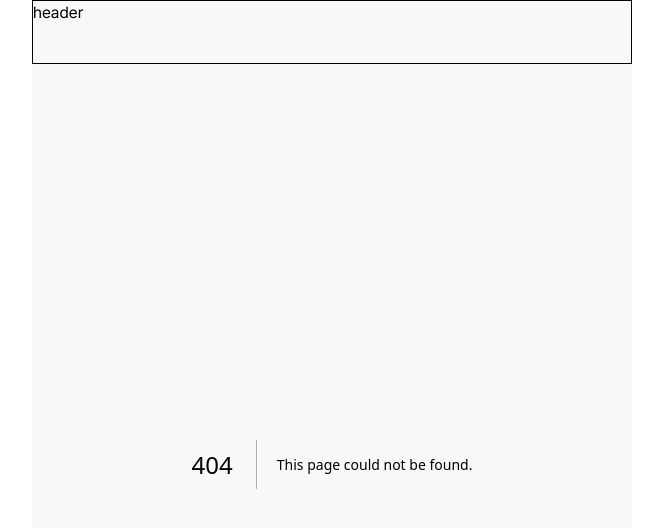
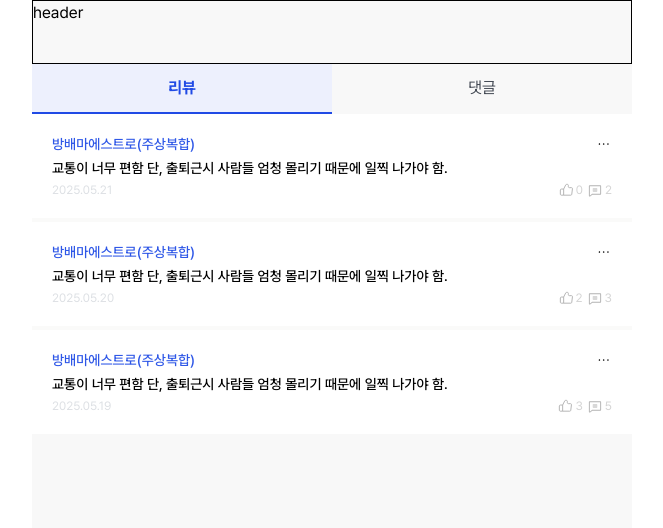
Before and after one commit to FC-DEV3-Final-Project/zoop-frontend, a Next.js app: page /mypage/1/mycomments in a window 1280 px wide. Before the commit this address had no page. Shown: the top 528 px of the page, without its empty margins (308-971 px from the left). Built offline with nearby package versions, Linux system fonts and the light colour scheme.

Commit message:
design: 내가쓴글 페이지 퍼블리싱

```diff
--- /dev/null
+++ b/src/app/mypage/[id]/mycomments/page.tsx
@@ -0,0 +1,84 @@
+"use client";
+
+import { useState } from "react";
+import { Tab } from "@/components/Tab";
+import { MyReviewItem } from "@/components/common/MyReviewItem";
+import { MyCommentItem } from "@/components/common/MyCommentItem";
+
+const tabOptions = [
+  { label: "리뷰", value: "review" },
+  { label: "댓글", value: "comment" },
+];
+
+// 임시 데이터
+const reviewData = [
+  {
+    title: "방배마에스트로(주상복합)",
+    content: "교통이 너무 편함 단, 출퇴근시 사람들 엄청 몰리기 때문에 일찍 나가야 함.",
+    date: "2025.05.21",
+    likes: 0,
+    comments: 2,
+  },
+  {
+    title: "방배마에스트로(주상복합)",
+    content: "교통이 너무 편함 단, 출퇴근시 사람들 엄청 몰리기 때문에 일찍 나가야 함.",
+    date: "2025.05.20",
+    likes: 2,
+    comments: 3,
+  },
+  {
+    title: "방배마에스트로(주상복합)",
+    content: "교통이 너무 편함 단, 출퇴근시 사람들 엄청 몰리기 때문에 일찍 나가야 함.",
+    date: "2025.05.19",
+    likes: 3,
+    comments: 5,
+  },
+];
+
+// 임시 데이터 추가
+const commentData = [
+  {
+    title: "방배마에스트로(주상복합)",
+    review: "교통이 너무 편함 단, 출퇴근시 사람들 엄청 몰리기 때문에 일찍 나가야 함.",
+    reply: "맞아요 교통이 정말 편해요",
+    date: "2025.05.20",
+    likes: 3,
+  },
+  // ... 더 많은 댓글 데이터
+];
+
+export default function MyCommentsPage() {
+  const [selectedTab, setSelectedTab] = useState("review");
+
+  return (
+    <div className="flex w-full flex-col items-start">
+      {/* 탭 영역 */}
+      <Tab tabOptions={tabOptions} selected={selectedTab} onChange={setSelectedTab} />
+
+      {/* 리스트 영역 */}
+      <div className="flex w-full flex-col gap-1 bg-stone-50">
+        {selectedTab === "review"
+          ? reviewData.map((review, idx) => (
+              <MyReviewItem
+                key={idx}
+                title={review.title}
+                content={review.content}
+                date={review.date}
+                likes={review.likes}
+                comments={review.comments}
+              />
+            ))
+          : commentData.map((comment, idx) => (
+              <MyCommentItem
+                key={idx}
+                title={comment.title}
+                review={comment.review}
+                reply={comment.reply}
+                date={comment.date}
+                likes={comment.likes}
+              />
+            ))}
+      </div>
+    </div>
+  );
+}
--- a/src/app/mypage/[id]/page.tsx
+++ b/src/app/mypage/[id]/page.tsx
@@ -1,8 +1,12 @@
 "use client";
 import ReviewItem from "@/components/common/ReviewItem";
 import PropertyListSection from "@/components/common/PropertyListSection";
+import { useRouter, useParams } from "next/navigation";
 
 export default function MyPage({ params }: { params: { id: string } }) {
+  const router = useRouter();
+  const { id } = useParams();
+
   // 임시 데이터
   const userData = {
     profileImage: "/imgs/default-profile.png",
@@ -168,7 +172,7 @@ export default function MyPage({ params }: { params: { id: string } }) {
     alert("내 정보 수정 클릭!");
   };
   const handleMoreReviews = () => {
-    alert("리뷰 더보기 클릭!");
+    router.push(`/mypage/${id}/mycomments`);
   };
 
   const handleMapView = () => {
--- /dev/null
+++ b/src/components/common/MyCommentItem.tsx
@@ -0,0 +1,36 @@
+type MyCommentItemProps = {
+  title: string;
+  review: string;
+  reply: string;
+  date: string;
+  likes: number;
+};
+
+export const MyCommentItem = ({ title, review, reply, date, likes }: MyCommentItemProps) => {
+  return (
+    <div className="flex flex-col gap-1 bg-white p-5">
+      <div className="flex items-center">
+        <div className="flex-1 text-sm font-medium text-blue-700">{title}</div>
+        <div className="h-4 w-4">
+          <img src="/icons/more.svg" alt="more" className="h-4 w-4" />
+        </div>
+      </div>
+      <div className="text-sm font-medium text-gray-400">{review}</div>
+      <div className="flex items-start gap-1">
+        <div className="py-[5px]">
+          <img src="/icons/reply-arrow.svg" alt="reply" className="h-[6px] w-[6px]" />
+        </div>
+        <div className="text-sm font-medium text-black">{reply}</div>
+      </div>
+      <div className="flex items-center justify-between">
+        <div className="text-xs text-gray-400">{date}</div>
+        <div className="flex items-center gap-1">
+          <div className="flex items-center gap-0.5">
+            <img src="/icons/thumbsup-disabled.svg" alt="likes" className="h-4 w-4" />
+            <span className="text-xs text-neutral-300">{likes}</span>
+          </div>
+        </div>
+      </div>
+    </div>
+  );
+};
--- /dev/null
+++ b/src/components/common/MyReviewItem.tsx
@@ -0,0 +1,34 @@
+type MyReviewItemProps = {
+  title: string;
+  content: string;
+  date: string;
+  likes: number;
+  comments: number;
+};
+
+export const MyReviewItem = ({ title, content, date, likes, comments }: MyReviewItemProps) => {
+  return (
+    <div className="flex flex-col gap-1 bg-white p-5">
+      <div className="flex items-center">
+        <div className="flex-1 text-sm font-medium text-blue-700">{title}</div>
+        <div className="h-4 w-4">
+          <img src="/icons/more.svg" alt="more" className="h-4 w-4" />
+        </div>
+      </div>
+      <div className="text-sm font-medium text-black">{content}</div>
+      <div className="flex items-center justify-between">
+        <div className="text-xs text-gray-400">{date}</div>
+        <div className="flex items-center gap-1">
+          <div className="flex items-center gap-0.5">
+            <img src="/icons/thumbsup-disabled.svg" alt="likes" className="h-4 w-4" />
+            <span className="text-xs text-neutral-300">{likes}</span>
+          </div>
+          <div className="flex items-center gap-0.5">
+            <img src="/icons/chat-text-disabled.svg" alt="comments" className="h-4 w-4" />
+            <span className="text-xs text-neutral-300">{comments}</span>
+          </div>
+        </div>
+      </div>
+    </div>
+  );
+};
```
Also changed, not shown: public/icons/reply-arrow.svg (added).
